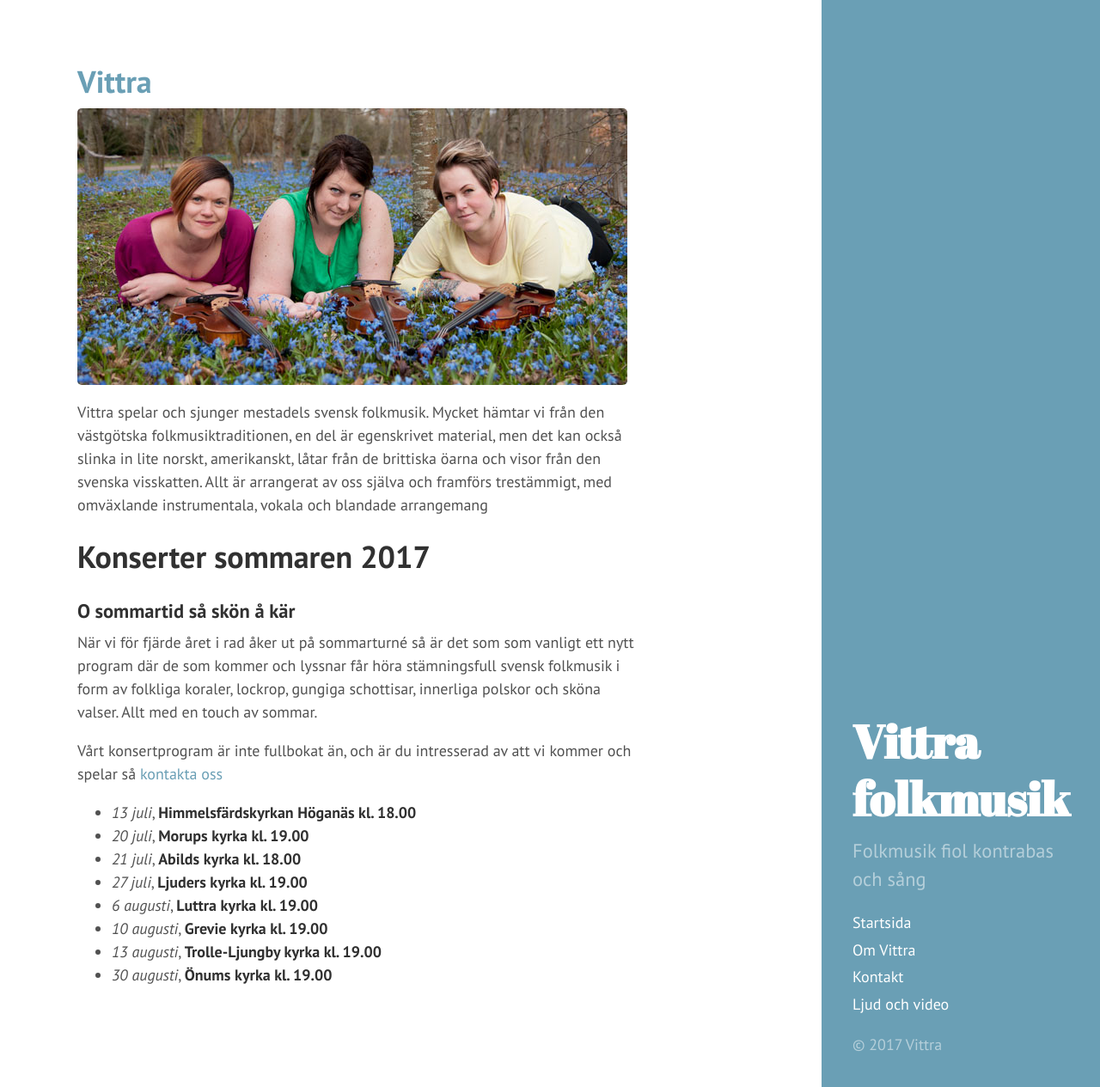
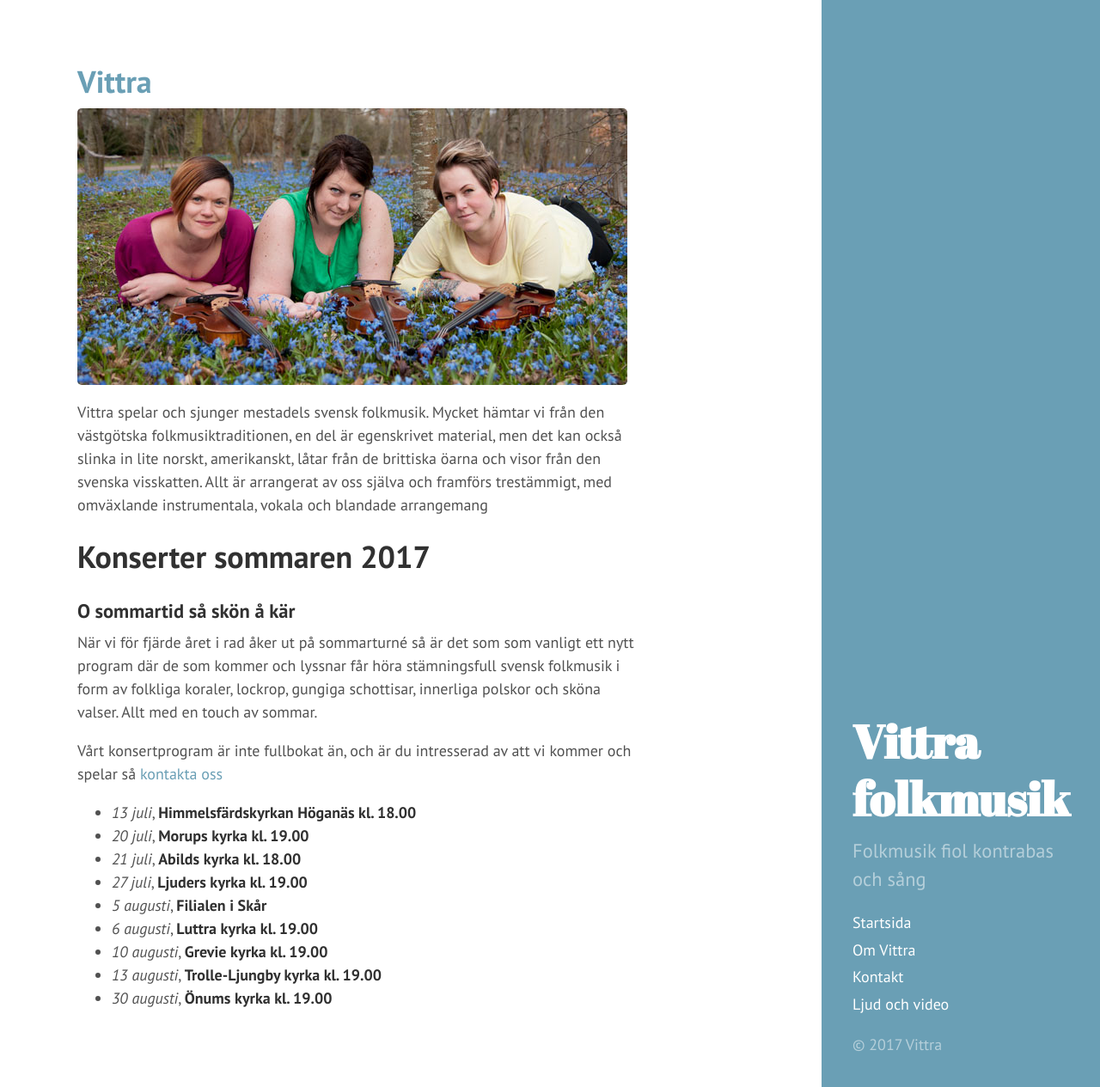
Before and after one commit to trinning/trinning.github.io, a Jekyll site: the page built from index.md, in a window 1280 px wide and 1265 px high. Shown: the whole window at 86% size. Built offline with Jekyll 4.4.1, drawn with Linux system fonts in a browser that asks for light colours.

Commit message:
Updated index.md

```diff
--- a/index.md
+++ b/index.md
@@ -19,6 +19,7 @@ Vårt konsertprogram är inte fullbokat än, och är du intresserad av att vi ko
 * *20 juli*, **Morups kyrka kl. 19.00**
 * *21 juli*, **Abilds kyrka kl. 18.00**
 * *27 juli*, **Ljuders kyrka kl. 19.00**
+* *5 augusti*, **Filialen i Skår**
 * *6  augusti*, **Luttra kyrka kl. 19.00**
 * *10 augusti*, **Grevie kyrka kl. 19.00**
 * *13 augusti*, **Trolle-Ljungby kyrka kl. 19.00**
```
